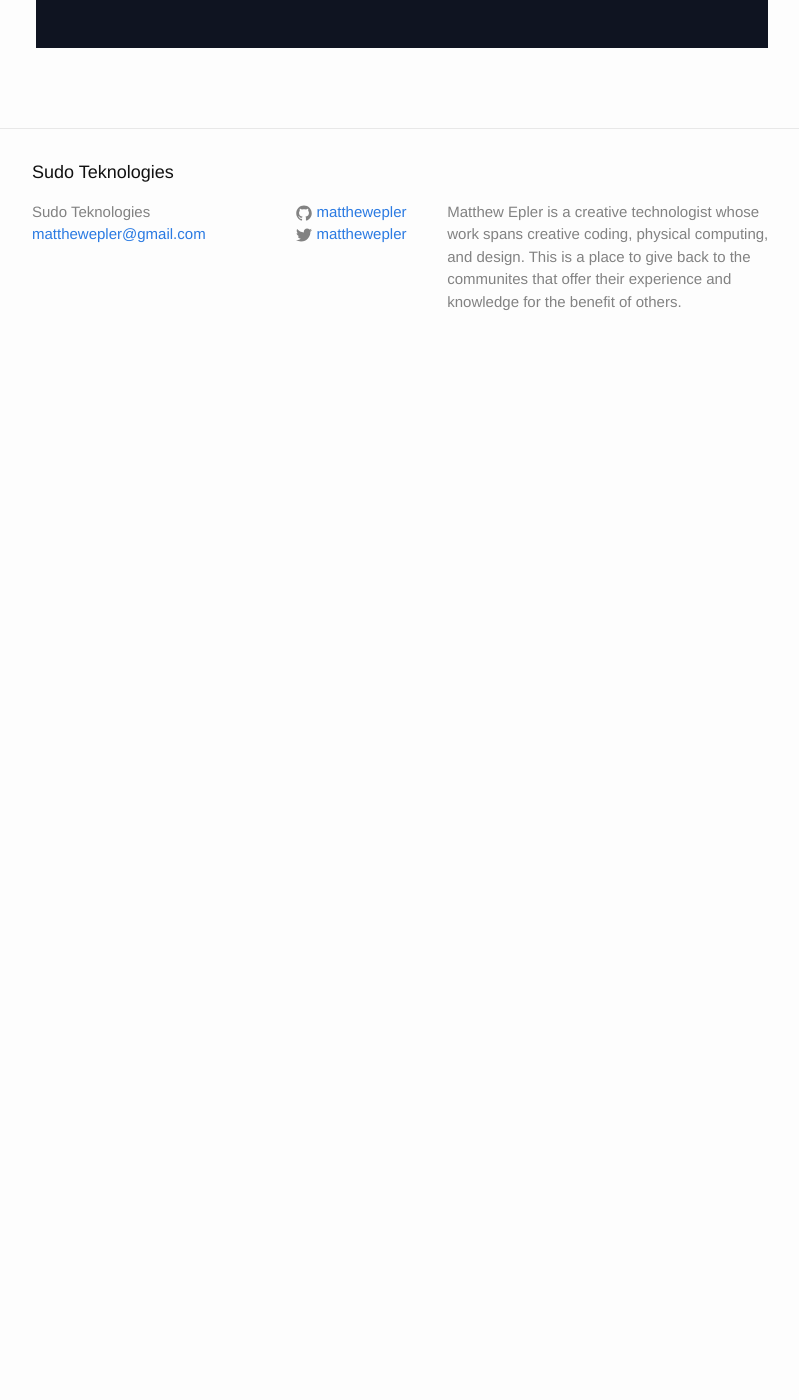
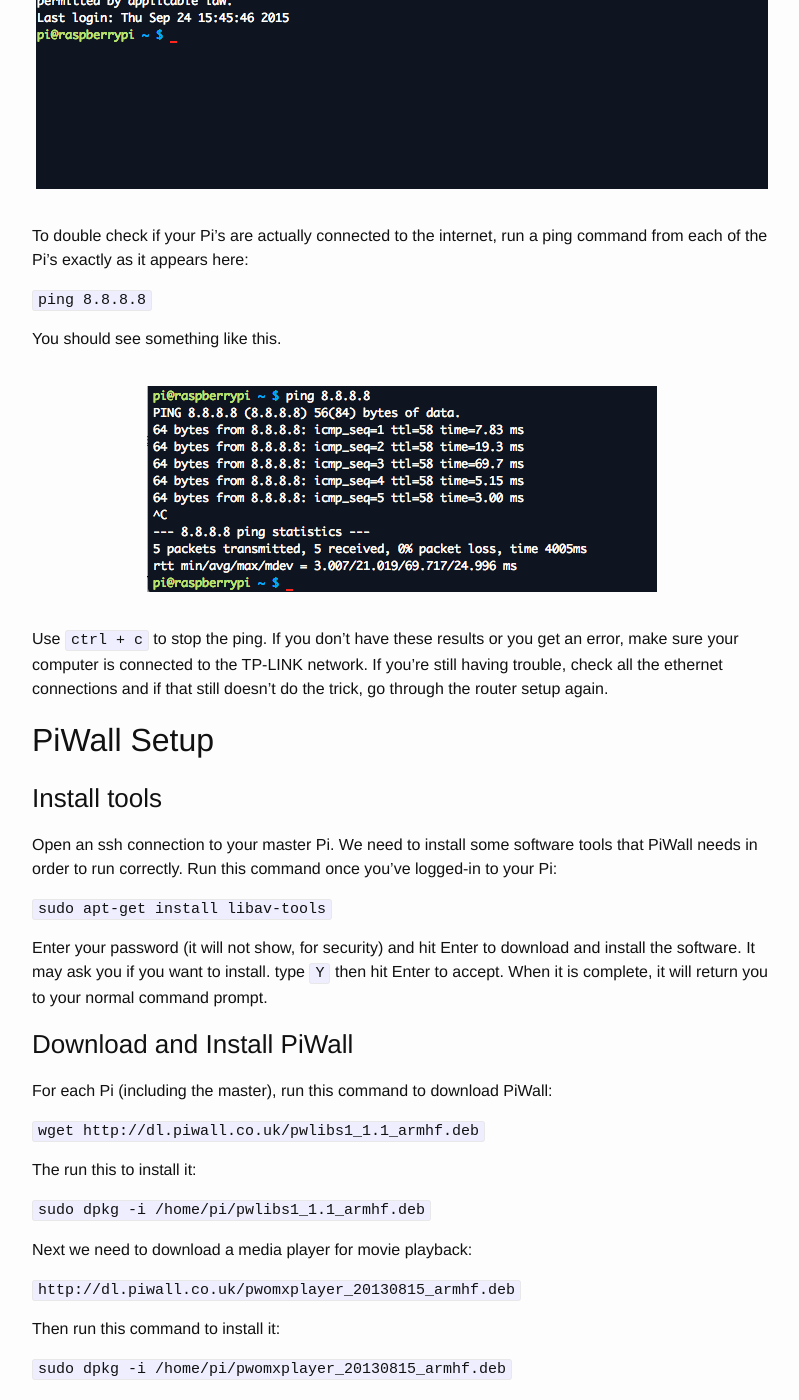
Before and after one commit to matthewepler/matthewepler.github.io, a Jekyll site: the page built from _posts/2016-01-05-piwall.md, in a window 1280 px wide and 1400 px high, scrolled down 7435 px. Shown: the whole window, without its empty margins (238-1037 px from the left). Built offline with Jekyll 4.4.1, drawn with Linux system fonts in a browser that asks for light colours; before the commit the page ends 7808 px from its top, so only the background shows below that; some of the changed text lies outside the part shown.

Commit message:
through hostname

```diff
--- a/_posts/2016-01-05-piwall.md
+++ b/_posts/2016-01-05-piwall.md
@@ -80,6 +80,12 @@
 
 What's with the XXX? You'll want to substitute XXX with a number you can remember. Each Pi will need a number (IP Address) to identify it on the network we are building. As an example, `192.168.0.10` for the first Pi (master), `192.168.0.11` for the second, and so on. The numbers should be sequential. You can use 2 digits or 3 (100, 101, etc).
 
+My setup looks like this:
+Master Pi - 192.168.0.10
+Slave Pi #1 - 192.168.0.11
+Slave Pi #2 - 192.168.0.12
+Slave Pi #3 - 192.168.0.13
+
 NOTE: If you are not using the WiFi router as recommended here, you will need to check your network for existing IP addresses and make sure you don't assign an IP address to a Pi that is already in use by another device. Google "scan IP leases nmap" to figure out how to do that. It will require you to install a command line tool called 'nmap.'
 
 At this point I usually use a sticky note to keep track of the info for each device. You can ignore the "switch" info in the pic below. That's coming later.
@@ -114,6 +121,7 @@
 
  Set the switch on the side to WISP, plug in the device, and power up. This will put the router in a mode that effectively extends your existing wireless network.
 
+ ### Connecting and Configuration
  On your computer, look for the matching WiFi network. It should match the WiFi info from the previous step and look something like this: "TP-LINK_MR3040..." Connect to it and when asked for a password, enter the PIN from the previous step.
  Once connected, open your browser and go to `192.168.0.1`. On the left-side menu, click "Quick Setup." Click through the menus without changing and of the defaults unless you know what you're doing (I didn't so I kept them where they are).
  ![TP-Link setup screen]({{ site.url }}/images/tp_quicksetup.png)
@@ -122,6 +130,7 @@
 
  Reboot the router when it prompts you and you should be back on the regular internet - only now yhou're going through the wireless router.
 
+ ### Physical Connections
  Now hook up the switch to the Wireless router with an ethernet cable in the router package. It should go from the router to the #1 slot in the switch. Oh yeah - the switch. You should plug that in. Pictured is the one I recommend in the Materials list but you can use any switch.
 
  ![router connection to switch]({{ site.url }}/images/router_switch.JPG)
@@ -132,6 +141,7 @@
 
  If you haven't connected your screens yet, now is a good time to do that to make sure the Pis are booting correctly and everything has power.
 
+ ### SSH Communication
  Next we will test the connection to our Pi's. Make sure your computer is connected to the router's WiFi network and open a new terminal window for each of your Pi's. In each window, open an ssh connection by running this command:
 
  `ssh pi@192.168.0.XXX`
@@ -139,6 +149,63 @@
  Substitute XXX for the number in that Pi's IP address. You will be asked if you want to continue. Type `yes` and hit Enter. Then login as per normal to your Raspberry Pi. If you see something like this - you're in!
 
  ![ssh connection success]({{ site.url }}/images/sshx4.png)
+
+ To double check if your Pi's are actually connected to the internet, run a ping command from each of the Pi's exactly as it appears here:
+
+ `ping 8.8.8.8`
+
+ You should see something like this.
+
+![ping results]({{ site.url }}/images/ping.png)
+
+Use `ctrl + c` to stop the ping. If you don't have these results or you get an error, make sure your computer is connected to the TP-LINK network. If you're still having trouble, check all the ethernet connections and if that still doesn't do the trick, go through the router setup again.
+
+
+##PiWall Setup
+### Install tools
+Open an ssh connection to your master Pi. We need to install some software tools that PiWall needs in order to run correctly. Run this command once you've logged-in to your Pi:
+
+`sudo apt-get install libav-tools`
+
+Enter your password (it will not show, for security) and hit Enter to download and install the software. It may ask you if you want to install. type `Y` then hit Enter to accept. When it is complete, it will return you to your normal command prompt.
+
+### Download and Install PiWall
+For each Pi (including the master), run this command to download PiWall:
+
+`wget http://dl.piwall.co.uk/pwlibs1_1.1_armhf.deb`
+
+The run this to install it:
+
+`sudo dpkg -i /home/pi/pwlibs1_1.1_armhf.deb`
+
+Next we need to download a media player for movie playback:
+
+`http://dl.piwall.co.uk/pwomxplayer_20130815_armhf.deb`
+
+Then run this command to install it:
+
+`sudo dpkg -i /home/pi/pwomxplayer_20130815_armhf.deb`
+
+### More Pi Configuration
+PiWall identifies each screen by looking at the hostname of the Pi it is connected to. Right now all of our slave Pi's have the same hostname, 'raspberrypi.' To change the hostname of the slaves, we need to edit 2 files on each Pi.
+
+`sudo nano /etc/hostname`
+
+In this file, you should just see one word 'raspberrypi.' Be brave and delete that and replace it with `piXXX`, with XXX being the last number in the slave's IP address. For example, my 1st screen (all the way to the left) is slave #1 and has an IP address of 192.168.0.11, so its hostname is `pi11`.
+
+Do the same in the hosts file:
+
+`sudo nano/etc/hosts`
+
+Change `raspberrypi` to the same hostname you typed in the hostname file in the previous step.
+
+Reboot the Pi for changes to take effect:
+
+`sudo reboot`
+
+Connect using ssh as per normal, only this time you'll notice that once you've logged in that the name has changed in teh command prompt:
+
+![new hostname]({{ site.url }}/images/hostname.png)
 
 [piwall-home]: http://www.piwall.co.uk/
 [piwall-config]: http://www.piwall.co.uk/information/configuration-file
```
Also changed, not shown: other parts of _posts/2016-01-05-piwall.md (+1 -0 lines).
